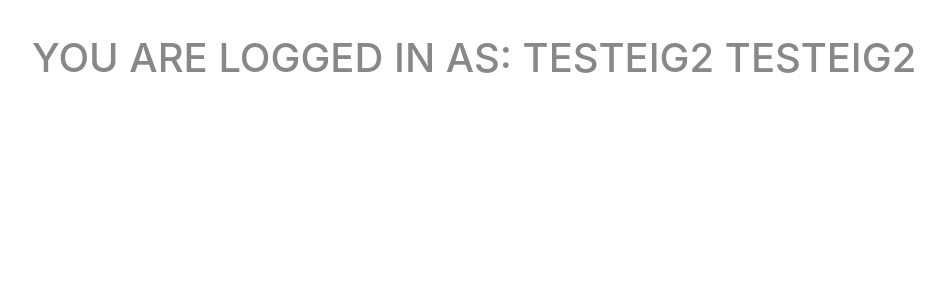
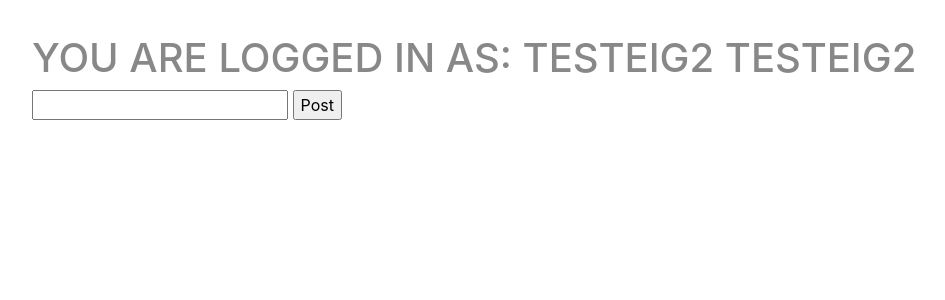
Before and after one commit to aserrall/deployment, a Django app: page /foro/ in a window 1280 px wide. Shown: the part 81-381 px from the top of the page, without its empty margins (18-963 px from the left). Run offline with Django 3.2, Linux system fonts and the light colour scheme; a user stored in the database is signed in; some libraries are stand-ins or nearby versions.

Commit message:
crear post BackEnd

```diff
--- a/PracticaEs/likeme/admin.py
+++ b/PracticaEs/likeme/admin.py
@@ -18,3 +18,4 @@ class UserAdmin(admin.ModelAdmin):
 
 admin.site.register(User, UserAdmin)
 admin.site.register(FriendShip)
+admin.site.register(Posteig)
--- a/PracticaEs/likeme/models.py
+++ b/PracticaEs/likeme/models.py
@@ -119,3 +119,10 @@ class FriendShip(models.Model):
 
     def __str__(self):
         return "FriendShip from " + str(self.user_sender) + " to " + str(self.user_receiver)
+
+
+class Posteig(models.Model):
+    id = models.AutoField(primary_key=True)
+    content = models.CharField(max_length=200)
+    user_post = models.ForeignKey(User, on_delete=models.CASCADE)
+    creation_date = models.DateTimeField(auto_now_add=True)
--- a/PracticaEs/likeme/views.py
+++ b/PracticaEs/likeme/views.py
@@ -43,6 +43,9 @@ def register(request):
 @login_required()
 def forum(request):
     context = {}
+    if request.method == 'POST':
+        Posteig.objects.create(content=request.POST['content_post'], user_post=request.user)
+
     return render(request, 'likeme/foro.html', context)
 
 
--- a/PracticaEs/templates/likeme/foro.html
+++ b/PracticaEs/templates/likeme/foro.html
@@ -6,5 +6,9 @@ href="{% static 'css/style.css' %}" />
 
 {% block content %}
     <h1>You are logged in as: {{ user }}</h1>
-
+    <form action ="" method="POST">
+	    {% csrf_token %}
+	    <input type="text" name="content_post">
+	    <input type="submit" value="Post">
+    </form>
 {% endblock %}
```
Also changed, not shown: PracticaEs/db.sqlite3, PracticaEs/likeme/migrations/0002_auto_20191122_1457.py (added).
